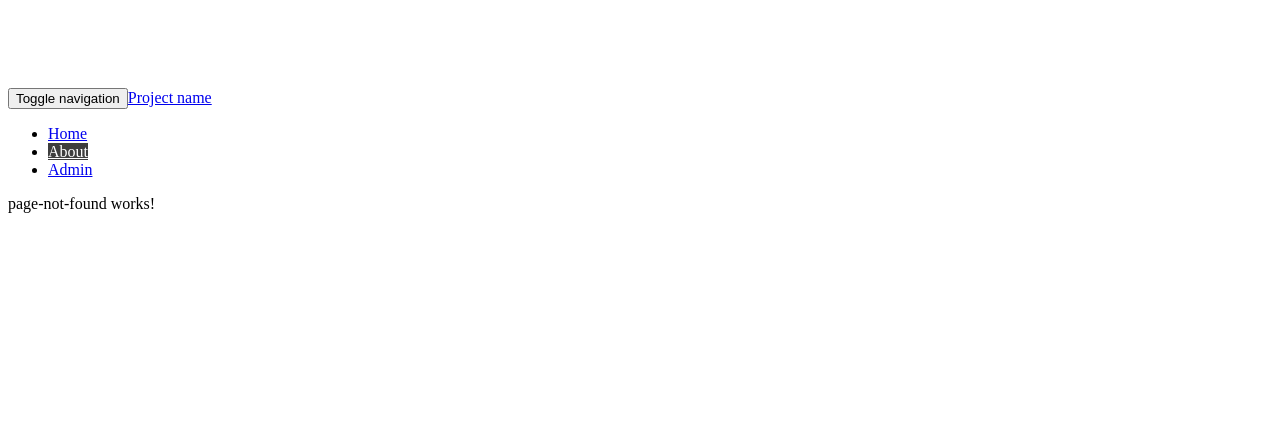
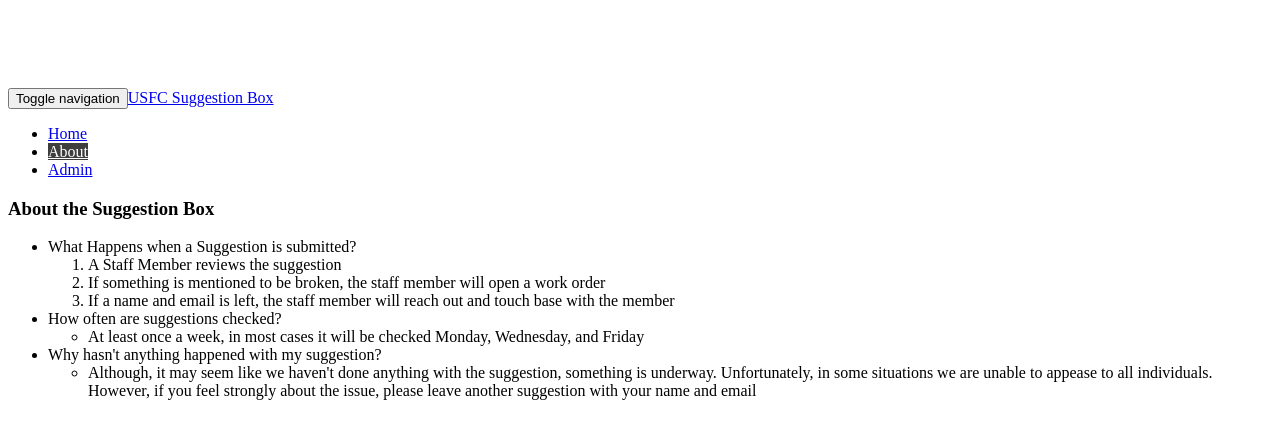
Before and after one commit to BaReinhard/Suggestion-Box-Kiosk-Angular4, an Angular app: page /about in a window 1280 px wide. Shown: the top 438 px of the page. Built offline with nearby package versions, Linux system fonts and the light colour scheme.

Commit message:
Added About Page, new fields for the form input, email, want to be updated

```diff
--- /dev/null
+++ b/src/app/about-page/about-page.component.html
@@ -0,0 +1,24 @@
+<div class="container">
+  <h3>About the Suggestion Box</h3>
+  <ul>
+    <li class="question">What Happens when a Suggestion is submitted?
+      <ol>
+        <li class="answer">A Staff Member reviews the suggestion</li>
+        <li class="answer">If something is mentioned to be broken, the staff member will open a work order</li>
+        <li class="answer">If a name and email is left, the staff member will reach out and touch base with the member</li>
+      </ol>
+    </li>
+    <li class="question">How often are suggestions checked?
+      <ul>
+        <li class="answer">At least once a week, in most cases it will be checked Monday, Wednesday, and Friday</li>
+      </ul>
+    </li>
+    <li class="question">Why hasn't anything happened with my suggestion?
+      <ul>
+        <li class="answer">Although, it may seem like we haven't done anything with the suggestion, something is underway. Unfortunately, in
+          some situations we are unable to appease to all individuals. However, if you feel strongly about the issue, please
+          leave another suggestion with your name and email</li>
+      </ul>
+    </li>
+  </ul>
+</div>
--- /dev/null
+++ b/src/app/about-page/about-page.component.ts
@@ -0,0 +1,15 @@
+import { Component, OnInit } from '@angular/core';
+
+@Component({
+  selector: 'app-about-page',
+  templateUrl: './about-page.component.html',
+  styleUrls: ['./about-page.component.css']
+})
+export class AboutPageComponent implements OnInit {
+
+  constructor() { }
+
+  ngOnInit() {
+  }
+
+}
--- a/src/app/app.module.ts
+++ b/src/app/app.module.ts
@@ -9,6 +9,7 @@ import { SuggestionFormComponent } from './suggestion-form/suggestion-form.compo
 import { SuggestionsPageComponent } from './suggestions-page/suggestions-page.component';
 import { HomePageComponent } from './home-page/home-page.component';
 import { PageNotFoundComponent } from './page-not-found/page-not-found.component';
+import { AboutPageComponent } from './about-page/about-page.component';
 
 const appRoutes: Routes = [
 	{
@@ -22,6 +23,7 @@ const appRoutes: Routes = [
 		pathMatch: 'full',
 	},
 	{ path: 'home', pathMatch: 'full', component: HomePageComponent },
+	{ path: 'about', pathMatch: 'full', component: AboutPageComponent },
 	{ path: '**', component: PageNotFoundComponent },
 ];
 
@@ -34,6 +36,7 @@ const appRoutes: Routes = [
 		SuggestionsPageComponent,
 		HomePageComponent,
 		PageNotFoundComponent,
+		AboutPageComponent,
 	],
 	imports: [
 		BrowserModule,
--- a/src/app/header/header.component.html
+++ b/src/app/header/header.component.html
@@ -8,7 +8,7 @@
             <span class="icon-bar"></span>
             <span class="icon-bar"></span>
       </button>
-      <a class="navbar-brand" routerLink="/home">Project name</a>
+      <a class="navbar-brand" routerLink="/home">USFC Suggestion Box</a>
     </div>
     <div (click)="toggleState()" id="navbar" class="navbar-collapse collapse" [ngClass]="{ 'in': !collapsed }">
       <ul class="nav navbar-nav">
--- a/src/app/suggestion-form/suggestion-form.component.css
+++ b/src/app/suggestion-form/suggestion-form.component.css
@@ -3,6 +3,10 @@
 	width: 100%;
 	margin-left: auto;
 	margin-right: auto;
+}
+.form-checkbox {
+	display: inline-block;
+	margin-left: 5px;
 }
 .form-control {
 	width: 100%;
--- a/src/app/suggestion-form/suggestion-form.component.html
+++ b/src/app/suggestion-form/suggestion-form.component.html
@@ -2,13 +2,21 @@
   <h3>Suggestion Box</h3>
   <div class="form-container">
     <label for="name">Name</label>
-    <input name="name" [disabled]="disabled" #firstInput type="text" (click)="selectAll(firstInput)" class="form-control" [(ngModel)]="name"
+    <input name="name" [disabled]="disabled" #nameInput type="text" (click)="selectAll(nameInput)" class="form-control" [(ngModel)]="name"
     />
-    <label for="message">Message</label>
+    <label for="email">Email</label>
+    <input name="email" [disabled]="disabled" #emailInput type="text" (click)="selectAll(emailInput)" class="form-control" [(ngModel)]="email"
+    />
+    <label for="updateMe">Contact me with updates?</label>
+    <br/>
+
+    <input name="updateMe" [disabled]="disabled" #updateInput type="checkbox" (click)="updateMember()" class="form" value=""
+      [(ngModel)]="updateMe" /><span class="form-checkbox">Yes</span><br/>
+    <label class="message" for="message">Message</label>
     <textarea rows="4" cols="50" name="message" id="message" [disabled]="disabled" type="text" class="form-control" [(ngModel)]="message"
-      (keypress)="onEnter($event,firstInput)">
+      (keypress)="onEnter($event,nameInput)">
     </textarea>
-    <button [disabled]="disabled" class="btn btn-primary" (click)="saveSuggestion(firstInput)">Add Suggestion</button>
+    <button [disabled]="disabled" class="btn btn-primary" (click)="saveSuggestion(nameInput)">Add Suggestion</button>
     <span *ngIf="loading" id="loader-icon" class="glyphicon glyphicon-refresh spinning"></span>
     <p>{{saveMessage}}</p>
   </div>
--- a/src/app/suggestion-form/suggestion-form.component.ts
+++ b/src/app/suggestion-form/suggestion-form.component.ts
@@ -8,11 +8,13 @@ import { Component, OnInit } from '@angular/core';
 export class SuggestionFormComponent implements OnInit {
 	suggestions = [];
 	name = '(Optional)';
+	email = '(Optional)';
 	message = '';
 	promises = [];
 	saveMessage = '';
 	disabled = false;
 	loading = false;
+	updateMe = false;
 	constructor() {}
 
 	ngOnInit() {}
@@ -23,6 +25,7 @@ export class SuggestionFormComponent implements OnInit {
 	selectAll = el => {
 		el.select();
 	};
+	updateMember = () => {};
 	saveSuggestion = el => {
 		// Disable Inputs
 		this.disableForm();
@@ -33,23 +36,33 @@ export class SuggestionFormComponent implements OnInit {
 				setTimeout(
 					() =>
 						resolve(
-							`Save ${this.name} with message : ${this.message}`,
+							`Save ${this.name} with email of ${this
+								.email} and with message : ${this
+								.message}. The member has indicated they want to ${this
+								.updateMe
+								? 'be updated'
+								: 'not be updated'} on the topic`,
 						),
 					2500,
 				);
 			}).then(response => {
 				this.saveMessage = response.toString();
 				this.name = '';
+				this.email = '';
 				this.message = '';
+				this.updateMe = false;
 			}),
 		);
 		// Wait until API Call Returns
 		Promise.all(this.promises).then(() => {
-			el.focus();
 			this.name = '(Optional)';
-			el.select();
+			this.email = '(Optional)';
+
 			this.disabled = false;
 			this.loading = false;
+			this.updateMe = false;
+			el.focus();
+			el.select();
 		});
 	};
 	// Check for Enter Event, then fire addSuggestion
```
Also changed, not shown: src/app/about-page/about-page.component.css (added), 1 other file (tests, documents, lock files or other folders).
